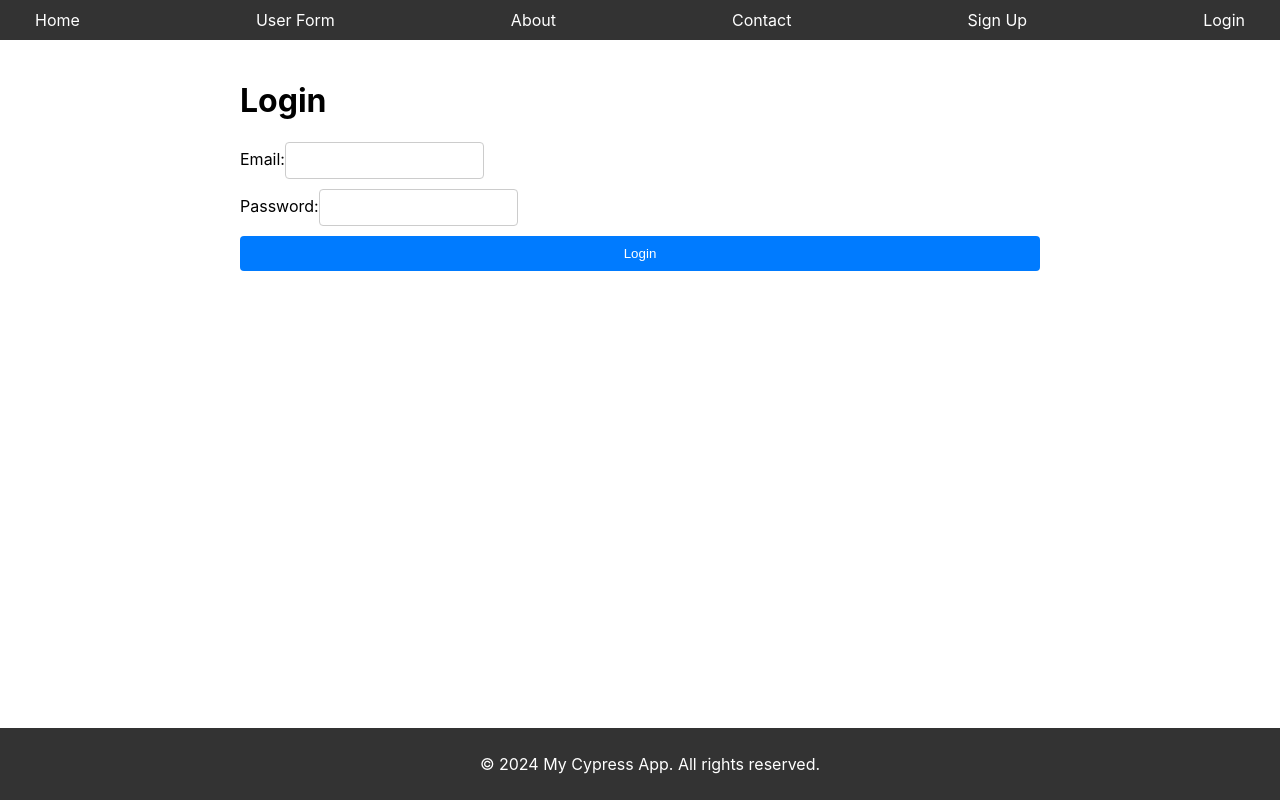
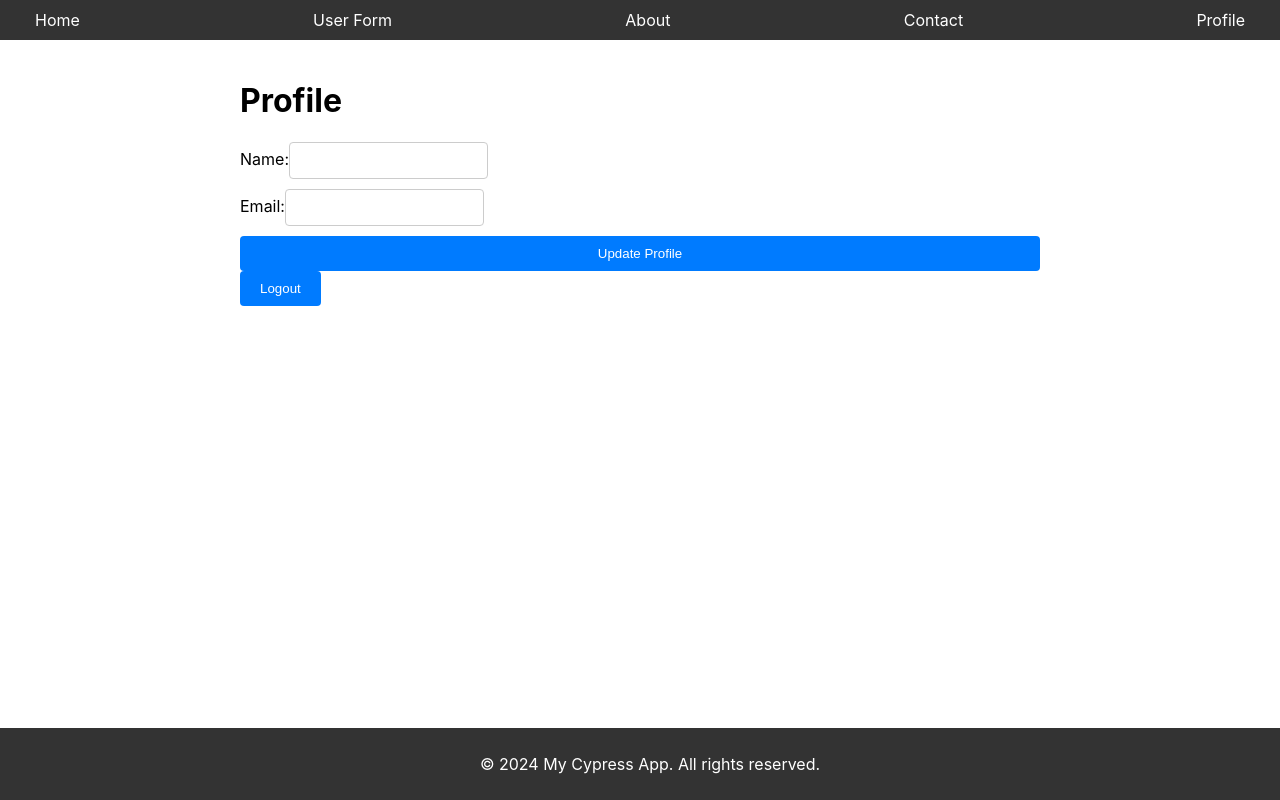
Before and after one commit to Bl3nd865/CypressTesting, a React (Create React App) app: page /profile in a window 1280 px wide. Before the commit this address led to /login. Built offline with nearby package versions, Linux system fonts and the light colour scheme; sample sign-in values are in the browser's storage.

Commit message:
Enhance UI and implement user data persistence

```diff
--- a/src/Profile.js
+++ b/src/Profile.js
@@ -1,17 +1,39 @@
-import React from 'react';
+import React, { useState } from 'react';
 import { useSelector, useDispatch } from 'react-redux';
-import { logout } from './userSlice';
-import { Button } from './styles';
+import { setUser, logout } from './userSlice';
+import { Form, Input, Button, Error } from './styles';
 
 const Profile = () => {
     const user = useSelector((state) => state.user);
     const dispatch = useDispatch();
+    const [name, setName] = useState(user.name);
+    const [email, setEmail] = useState(user.email);
+    const [error, setError] = useState('');
+
+    const handleSubmit = (e) => {
+        e.preventDefault();
+        if (!name || !email) {
+            setError('Name and Email are required.');
+            return;
+        }
+        dispatch(setUser({ name, email }));
+    };
 
     return (
         <div>
             <h1>Profile</h1>
-            <p>Name: {user.name}</p>
-            <p>Email: {user.email}</p>
+            <Form onSubmit={handleSubmit}>
+                <div>
+                    <label>Name:</label>
+                    <Input type="text" value={name} onChange={(e) => setName(e.target.value)} />
+                </div>
+                <div>
+                    <label>Email:</label>
+                    <Input type="email" value={email} onChange={(e) => setEmail(e.target.value)} />
+                </div>
+                {error && <Error>{error}</Error>}
+                <Button type="submit">Update Profile</Button>
+            </Form>
             <Button onClick={() => dispatch(logout())}>Logout</Button>
         </div>
     );
--- a/src/userSlice.js
+++ b/src/userSlice.js
@@ -1,22 +1,30 @@
 import { createSlice } from '@reduxjs/toolkit';
+
+const initialState = {
+    name: localStorage.getItem('name') || '',
+    email: localStorage.getItem('email') || '',
+    isAuthenticated: localStorage.getItem('isAuthenticated') === 'true',
+};
 
 const userSlice = createSlice({
     name: 'user',
-    initialState: {
-        name: '',
-        email: '',
-        isAuthenticated: false,
-    },
+    initialState,
     reducers: {
         setUser: (state, action) => {
             state.name = action.payload.name;
             state.email = action.payload.email;
             state.isAuthenticated = true;
+            localStorage.setItem('name', action.payload.name);
+            localStorage.setItem('email', action.payload.email);
+            localStorage.setItem('isAuthenticated', 'true');
         },
         logout: (state) => {
             state.name = '';
             state.email = '';
             state.isAuthenticated = false;
+            localStorage.removeItem('name');
+            localStorage.removeItem('email');
+            localStorage.removeItem('isAuthenticated');
         },
     },
 });
```
